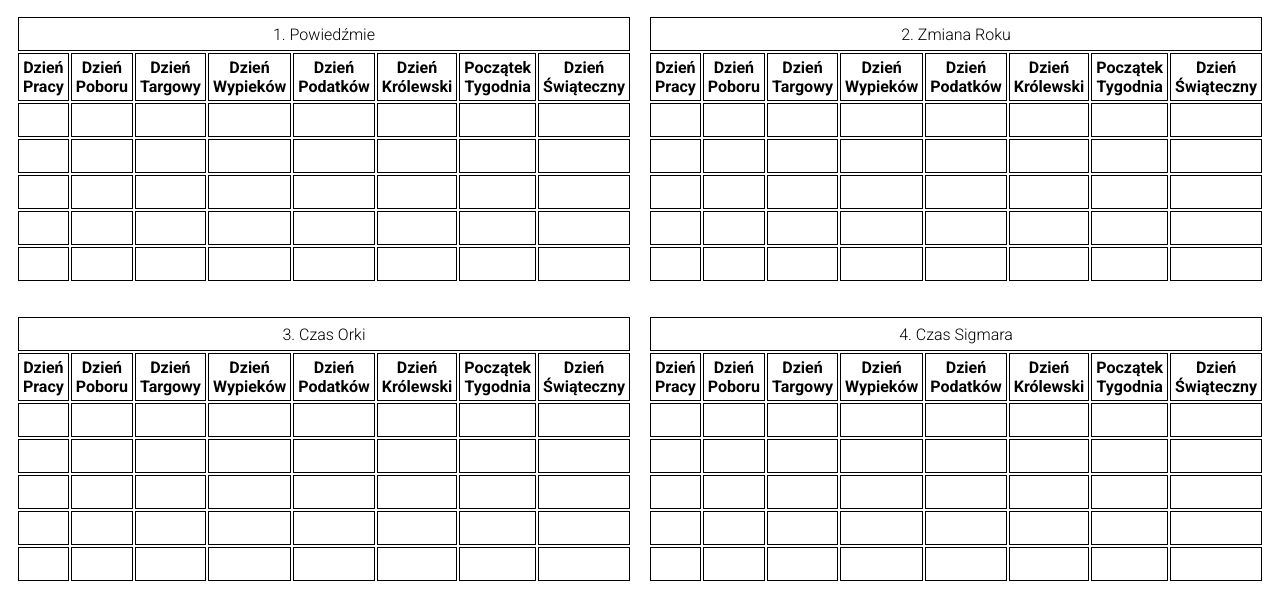
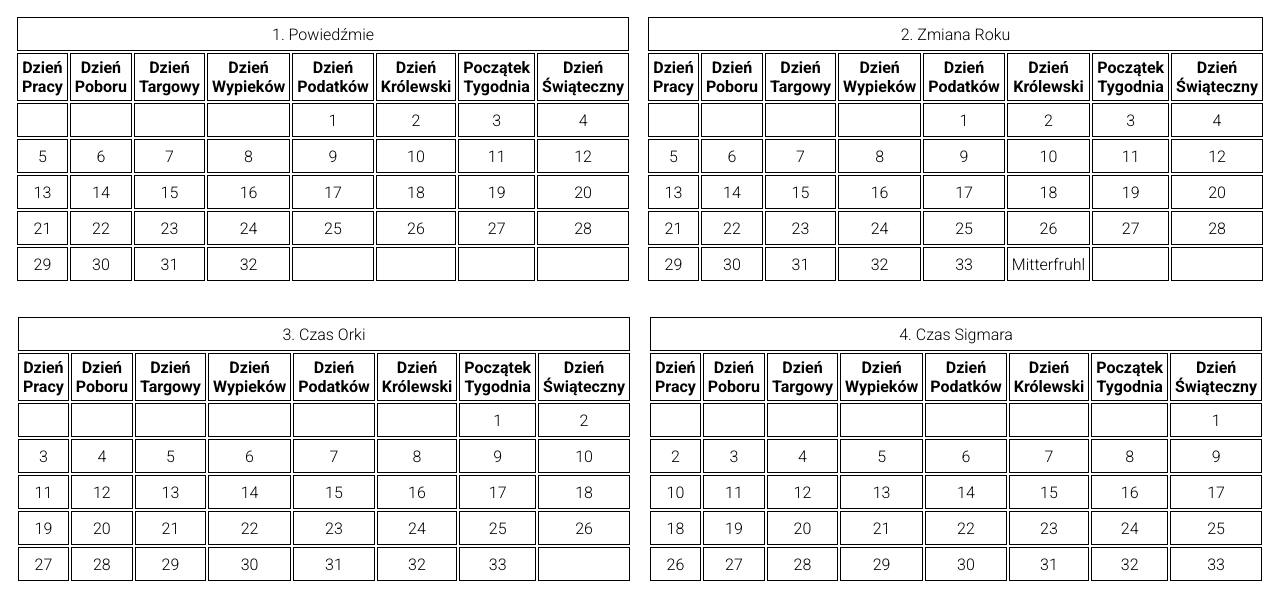
Before and after one commit to iwo-strzebonski/WarhammerCalendar, a plain HTML site: page index.html in a window 1280 px wide. Shown: the part 197-800 px from the top of the page. Drawn offline with Linux system fonts and the light colour scheme.

Commit message:
Dodano tworzenie listy dni

```diff
--- a/scripts/init.js
+++ b/scripts/init.js
@@ -56,17 +56,26 @@ let dayNames = {
 
 let monthDays = {
     1: 32,
-    2: 33,
+    2: 34,
     3: 33,
     4: 33,
-    5: 33,
-    6: 33,
+    5: 34,
+    6: 34,
     7: 32,
-    8: 33,
+    8: 34,
     9: 33,
     10: 33,
-    11: 33,
-    12: 33
+    11: 34,
+    12: 34
+}
+
+let specialDays = {
+    1: 'Mitterfruhl',
+    2: 'Sonnstill',
+    3: 'Geheimnistag',
+    4: 'Mitterbst',
+    5: 'Monstille',
+    6: 'Hexenstag'
 }
 
 /**
@@ -76,7 +85,8 @@ let monthDays = {
 function setDays(year) {
     let months = document.getElementsByClassName('month')
     let month
-    let days
+    let days, day
+    let specialDay = 0
 
     let offset
 
@@ -88,12 +98,30 @@ function setDays(year) {
 
     for (let m = 1; m <= 12; m++) {
         days = []
+        day = 0
+
         month = months[m - 1].children[1].children
+
         for (let r = 1; r < 6; r++) {
-            for (let d = 0; d < month[r].children.length; d++) {
-                days.push(month[r].children[d])
+            for (let i = 0; i < month[r].children.length; i++) {
+                days.push(month[r].children[i])
             }
         }
+
+        for (let k = 0; k < days.length; k++) {
+            days[k].innerText = ''
+        }
+
+        for (let d = offset; d < monthDays[m] + offset; d++) {
+            day++
+            if (day === 34) {
+                specialDay++
+                days[d].innerText = specialDays[specialDay]
+            } else days[d].innerText = day
+        }
+
+        offset += monthDays[m] - 32
+        if (offset >= 8) offset = 0
     }
 }
 
--- a/styles/main.css
+++ b/styles/main.css
@@ -6,6 +6,7 @@ body {
     padding: 0;
     width: 100%;
     height: 100%;
+    user-select: none;
 }
 
 body * {
```
